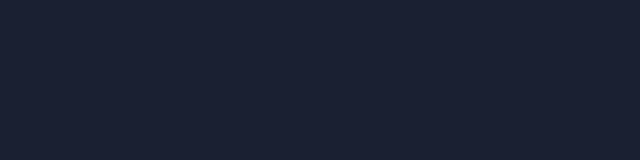
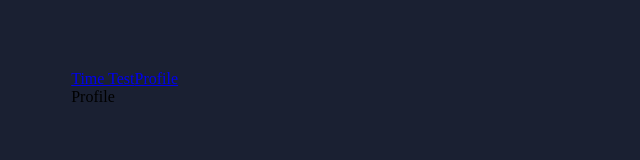
Before and after one commit to davidjakubiec/Keyboard-Pro, a React app: page /profile in a window 1280 px wide. Before the commit this address had no page. Shown: the part 120-280 px from the top of the page, without its empty margins (0-640 px from the left). Built offline with nearby package versions, Linux system fonts and the light colour scheme.

Commit message:
added NavLinks

```diff
--- a/src/App.js
+++ b/src/App.js
@@ -1,5 +1,5 @@
 import React, { useEffect, useState } from 'react';
-import { BrowserRouter, Routes, Route, Link } from 'react-router-dom';
+import { BrowserRouter, Routes, Route, Link, NavLink } from 'react-router-dom';
 import TimestampTextBox from './TimestampTextBox';
 import WordBank from './WordBank';
 import Timer from './Timer'
@@ -11,7 +11,7 @@
 import OAuthButton from './OauthButton';
 //pages
 import TimeTest from './pages/TimeTest'
-import About from './pages/About';
+import Profile from './pages/Profile';
 
 
 
@@ -53,10 +53,16 @@
         <div className="flex-container">
         <Context.Provider value={ contextObject } >
         <BrowserRouter>
+            <header>
+                <nav>
+                <NavLink to='/'>Time Test</NavLink>
+                <NavLink to='/profile'>Profile</NavLink>
+                </nav>
+            </header>
             <main>
                 <Routes>
                     <Route path='/' element={<TimeTest/>}/>
-                    <Route path='/about' element={<About/>}/>
+                    <Route path='/profile' element={<Profile/>}/>
                 </Routes>
             </main>
         </BrowserRouter>
--- a/src/pages/About.js
+++ /dev/null
@@ -1,7 +0,0 @@
-import React, { useContext } from "react"
-
-export default function About() {
-    return (
-        <div>About</div>
-    )
-}
--- a/src/pages/profile.js
+++ b/src/pages/profile.js
@@ -0,0 +1,7 @@
+import React, { useContext } from "react"
+
+export default function Profile() {
+    return (
+        <div>Profile</div>
+    )
+}
```
